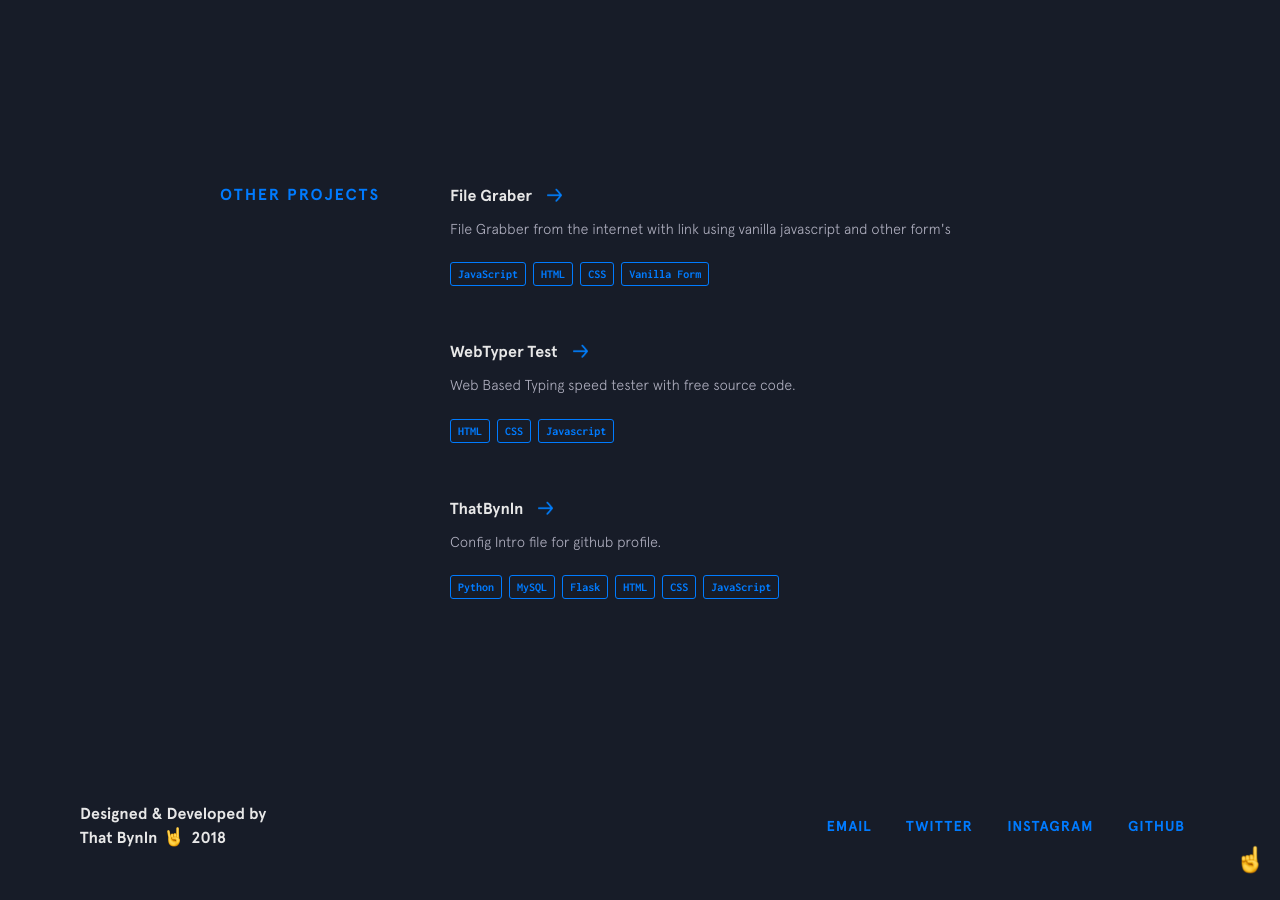
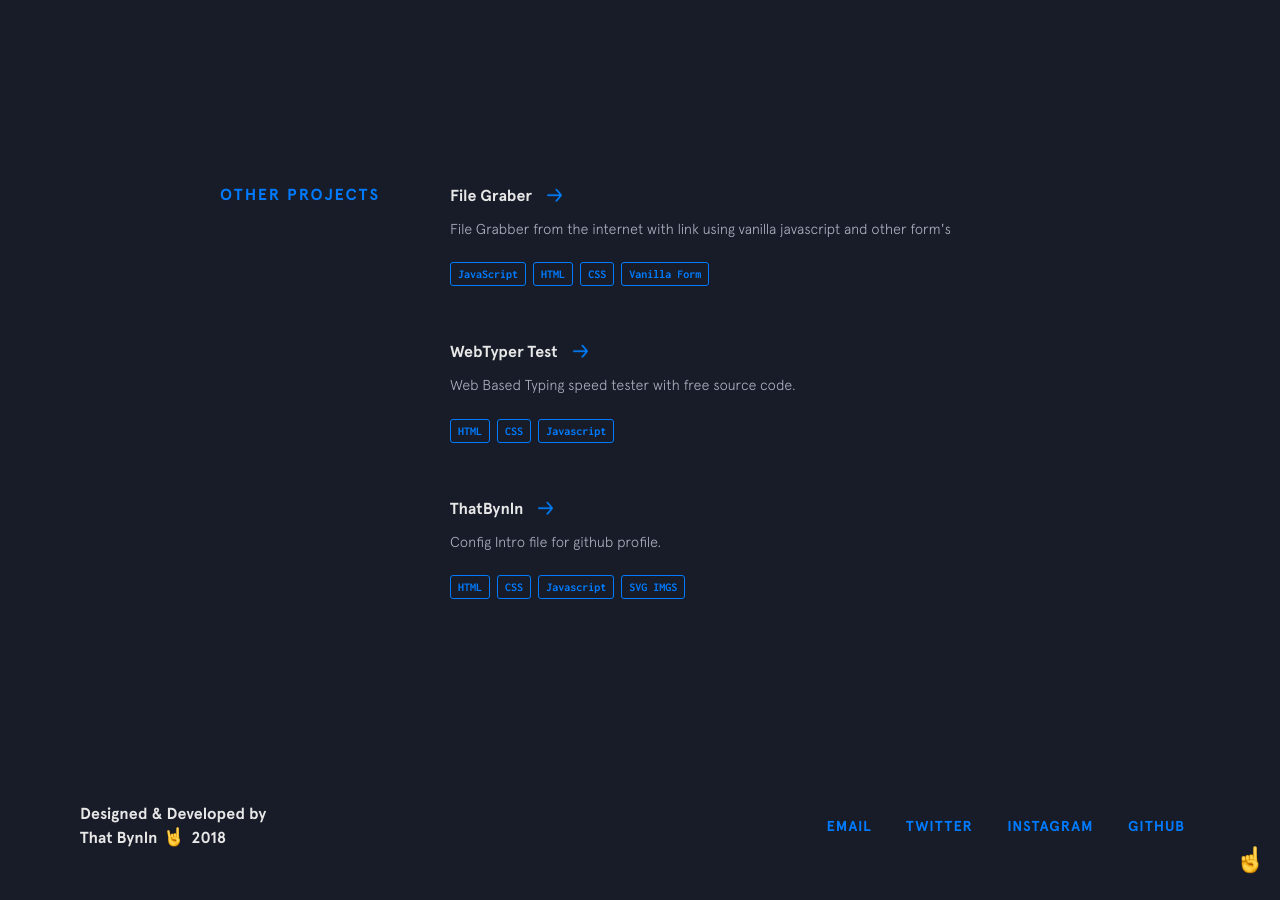
Before and after one commit to thatbynln/thatbynln.github.io, a Jekyll site: the page built from index.html, in a window 1280 px wide and 900 px high, scrolled down 3984 px. Built offline with Jekyll 4.4.1, drawn with Linux system fonts in a browser that asks for light colours; nearby versions of some CDN libraries.

Commit message:
Update other-projects.yml

```diff
--- a/_data/other-projects.yml
+++ b/_data/other-projects.yml
@@ -24,9 +24,7 @@
   code: https://github.com/thatbynln/thatbynln
   description: Config Intro file for github profile.
   used:
-    - thing: Python
-    - thing: MySQL
-    - thing: Flask
     - thing: HTML
     - thing: CSS
-    - thing: JavaScript
+    - thing: Javascript
+    - thing: SVG IMGS
```
